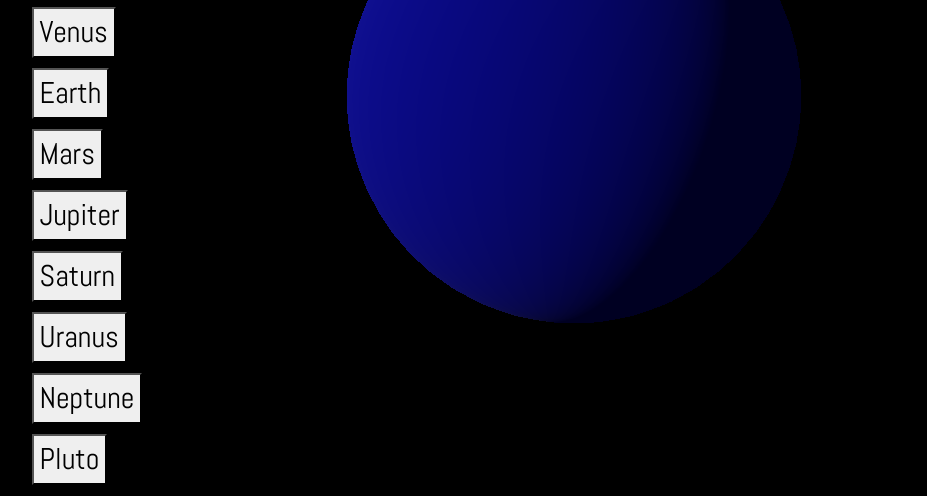
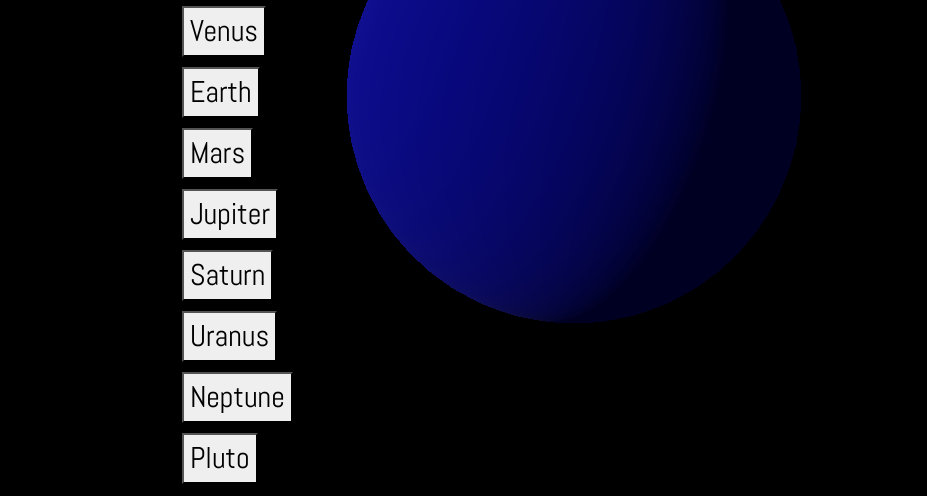
Before and after one commit to Gazzy21/space, a plain HTML site: page index.html in a window 1280 px wide. Shown: the part 304-800 px from the top of the page, without its empty margins (66-993 px from the left). Drawn offline with nearby package versions, Linux system fonts and the light colour scheme; animation ran at ten frames a second.

Commit message:
trying again

```diff
--- a/style.css
+++ b/style.css
@@ -15,9 +15,9 @@ body {
 
 .middle {
   align-content: center;
-  position: absolute;
+  /* position: absolute;
   top: 15%;
-  right: 5%;
+  right: 5%; */
 }
 
 .btnstyling {
```
